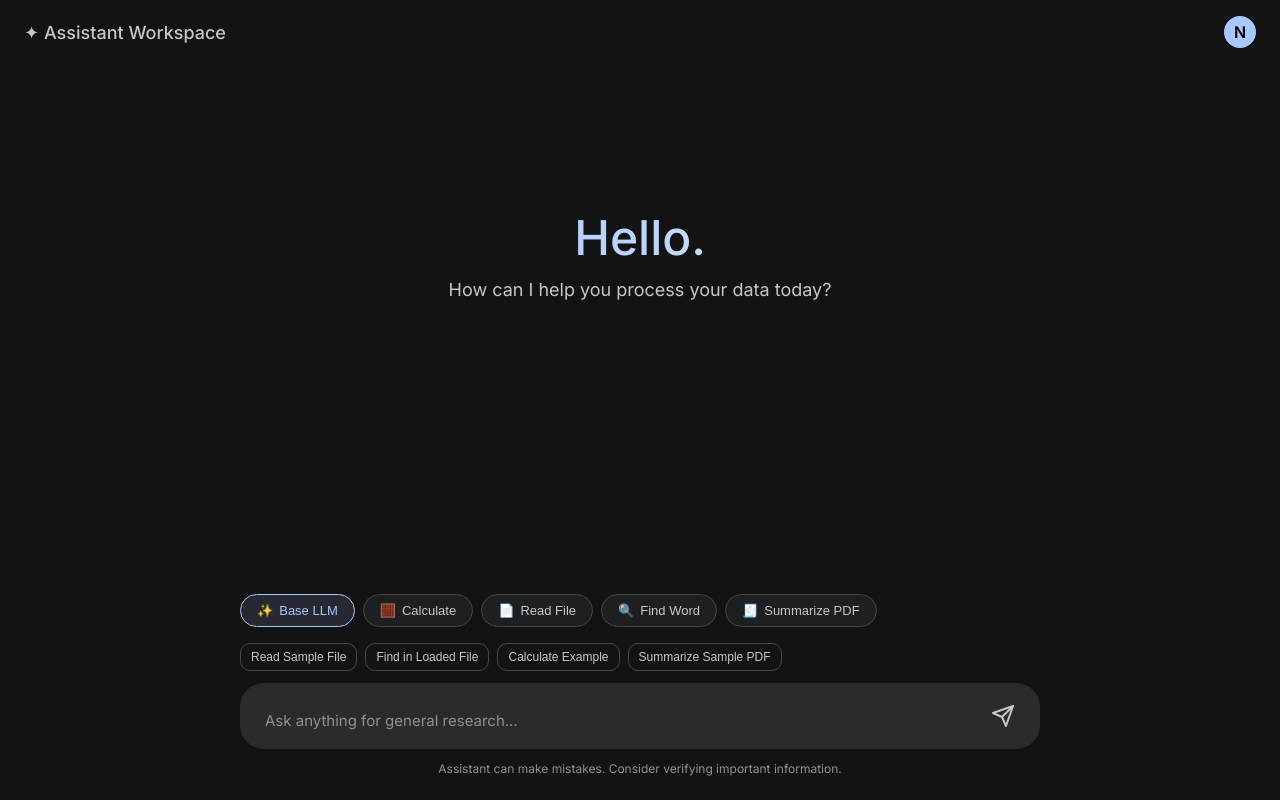
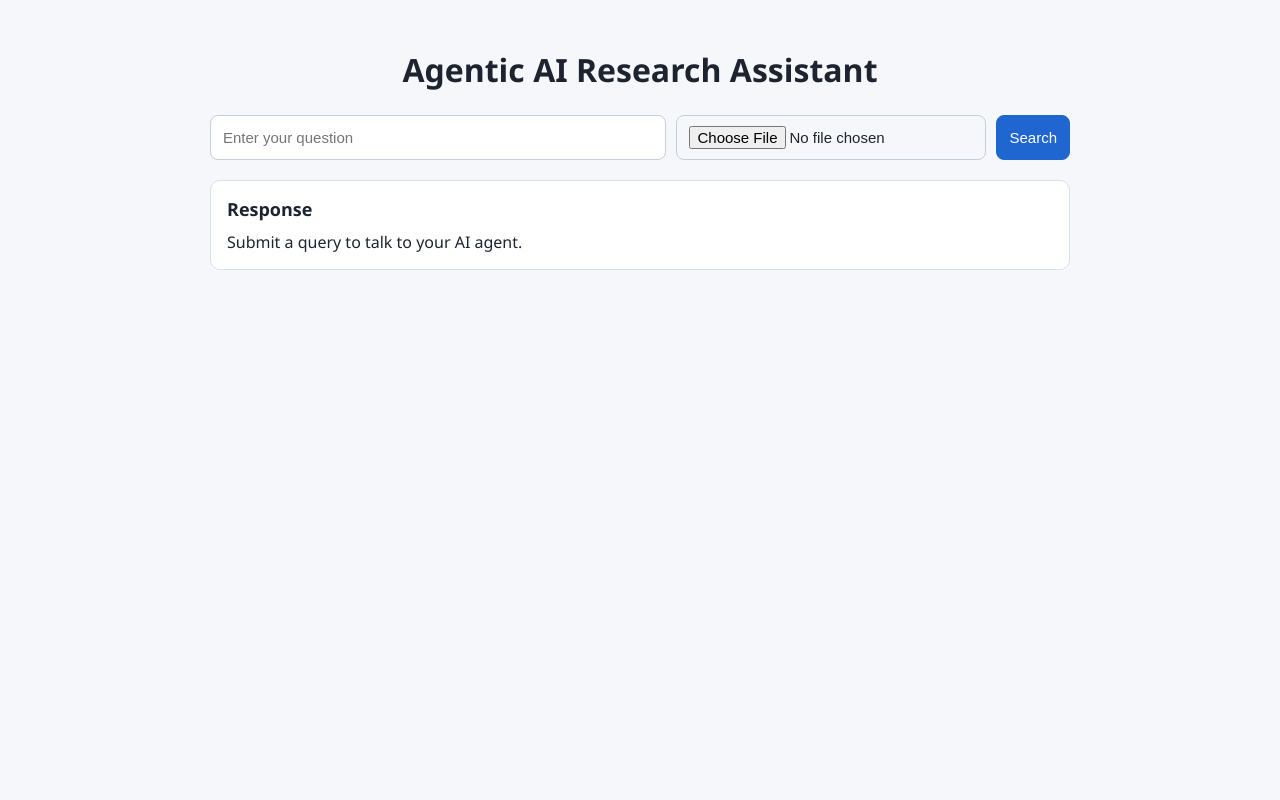
Before and after one commit to parthpalav/Lab-CA-1, a Flask app: page / in a window 1280 px wide. Run offline with Flask 3, Linux system fonts and the light colour scheme.

Commit message:
Add minimal web frontend and upload-enabled agent endpoint

```diff
--- a/app.py
+++ b/app.py
@@ -1,8 +1,10 @@
 from flask import Flask, request, jsonify, render_template
+from werkzeug.utils import secure_filename
 from agent.agent import run_agent
 import os
 
 app = Flask(__name__)
+UPLOAD_DIR = "uploads"
 
 @app.route("/")
 def index():
@@ -10,13 +12,40 @@ def index():
 
 @app.route("/chat", methods=["POST"])
 def chat():
-    data = request.get_json()
-    user_input = data.get("message", "").strip()
+    user_input = ""
+    uploaded_file = None
+
+    if request.content_type and "application/json" in request.content_type:
+        data = request.get_json(silent=True) or {}
+        user_input = data.get("message", "").strip()
+    else:
+        user_input = request.form.get("message", "").strip()
+        uploaded_file = request.files.get("file")
+
+    upload_note = ""
+    if uploaded_file and uploaded_file.filename:
+        os.makedirs(UPLOAD_DIR, exist_ok=True)
+        filename = secure_filename(uploaded_file.filename)
+        if not filename:
+            return jsonify({"error": "Invalid file name"}), 400
+
+        saved_path = os.path.join(UPLOAD_DIR, filename)
+        uploaded_file.save(saved_path)
+        run_agent(f"read {saved_path}")
+        upload_note = f"Loaded file: {filename}. "
+
     if not user_input:
+        if upload_note:
+            return jsonify({"response": upload_note + "Ask a question about the uploaded file."})
         return jsonify({"error": "Empty message"}), 400
+
     response = run_agent(user_input)
+    if upload_note:
+        response = upload_note + response
+
     return jsonify({"response": response})
 
 if __name__ == "__main__":
     os.makedirs("logs", exist_ok=True)
+    os.makedirs(UPLOAD_DIR, exist_ok=True)
     app.run(debug=True, port=5000)
--- a/requirements.txt
+++ b/requirements.txt
@@ -1,3 +1,4 @@
+Flask
 google-generativeai
 python-dotenv
 pymupdf
--- a/static/script.js
+++ b/static/script.js
@@ -1,130 +1,39 @@
-const chatArea = document.getElementById('chatArea');
-const welcomeScreen = document.getElementById('welcomeScreen');
-const userInput = document.getElementById('userInput');
+const form = document.getElementById("agentForm");
+const responseText = document.getElementById("responseText");
+const submitButton = form.querySelector("button");
 
-let activeTool = 'llm';
+form.addEventListener("submit", async (event) => {
+  event.preventDefault();
 
-function autoResize(el) {
-  el.style.height = 'auto';
-  el.style.height = Math.min(el.scrollHeight, 200) + 'px';
-}
+  const formData = new FormData(form);
+  const message = (formData.get("message") || "").toString().trim();
+  const file = formData.get("file");
 
-function handleKey(e) {
-  if (e.key === 'Enter' && !e.shiftKey) {
-    e.preventDefault();
-    sendMessage();
-  }
-}
-
-function selectTool(toolName) {
-  activeTool = toolName;
-
-  document.querySelectorAll('.tool-chip').forEach((chip) => {
-    chip.classList.remove('active');
-  });
-  const chip = document.querySelector(`[data-tool="${toolName}"]`);
-  if (chip) chip.classList.add('active');
-
-  const placeholders = {
-    llm: 'Ask anything for general research...',
-    calc: 'Enter expression, e.g. 25*8+40',
-    read: 'Enter file path, e.g. data/sample.txt or data/sample_pdf.pdf',
-    find: 'Enter keyword to find in the loaded document...',
-    summarize: 'Enter PDF path, e.g. data/sample_pdf.pdf',
-  };
-
-  userInput.placeholder = placeholders[toolName] || placeholders.llm;
-  userInput.focus();
-}
-
-function buildCommand(input) {
-  const text = input.trim();
-  if (!text) return '';
-
-  if (activeTool === 'calc') return `calculate ${text}`;
-  if (activeTool === 'read') return `read ${text}`;
-  if (activeTool === 'find') return `find ${text}`;
-  if (activeTool === 'summarize') return `summarize pdf ${text}`;
-  return text;
-}
-
-function runQuickAction(type) {
-  const examples = {
-    read: 'data/sample.txt',
-    find: 'agent',
-    calc: '2+3*10',
-    summarize: 'data/sample_pdf.pdf',
-  };
-
-  const tools = {
-    read: 'read',
-    find: 'find',
-    calc: 'calc',
-    summarize: 'summarize',
-  };
-
-  selectTool(tools[type]);
-  userInput.value = examples[type] || '';
-  autoResize(userInput);
-  sendMessage();
-}
-
-function appendMessage(sender, text) {
-  const msgDiv = document.createElement('div');
-  msgDiv.className = `message ${sender}`;
-
-  if (sender === 'bot') {
-    const icon = document.createElement('div');
-    icon.className = 'bot-icon';
-    icon.innerHTML = '✦';
-    msgDiv.appendChild(icon);
+  if (!message && (!file || !file.name)) {
+    responseText.textContent = "Please enter a query or upload a file.";
+    return;
   }
 
-  const bubble = document.createElement('div');
-  bubble.className = 'bubble';
-  bubble.textContent = text;
-  msgDiv.appendChild(bubble);
-
-  chatArea.appendChild(msgDiv);
-  chatArea.scrollTop = chatArea.scrollHeight;
-}
-
-function setSendingState(isSending) {
-  const sendBtn = document.getElementById('sendBtn');
-  sendBtn.disabled = isSending;
-  sendBtn.style.opacity = isSending ? '0.5' : '';
-}
-
-async function sendMessage() {
-  const raw = userInput.value.trim();
-  if (!raw) return;
-
-  if (welcomeScreen && welcomeScreen.style.display !== 'none') {
-    welcomeScreen.style.display = 'none';
-  }
-
-  const command = buildCommand(raw);
-  appendMessage('user', command);
-
-  userInput.value = '';
-  userInput.style.height = 'auto';
-  setSendingState(true);
+  submitButton.disabled = true;
+  responseText.textContent = "Thinking...";
 
   try {
-    const res = await fetch('/chat', {
-      method: 'POST',
-      headers: { 'Content-Type': 'application/json' },
-      body: JSON.stringify({ message: command }),
+    const response = await fetch("/chat", {
+      method: "POST",
+      body: formData
     });
 
-    const data = await res.json();
-    appendMessage('bot', data.response || data.error || 'No response.');
-  } catch (err) {
-    appendMessage('bot', 'Could not reach the backend.');
+    const data = await response.json();
+
+    if (!response.ok) {
+      responseText.textContent = data.error || "Something went wrong.";
+      return;
+    }
+
+    responseText.textContent = data.response || "No response from agent.";
+  } catch (error) {
+    responseText.textContent = "Request failed. Please try again.";
   } finally {
-    setSendingState(false);
-    userInput.focus();
+    submitButton.disabled = false;
   }
-}
-
-selectTool('llm');
+});
--- a/static/style.css
+++ b/static/style.css
@@ -1,272 +1,80 @@
-:root {
-  --bg-color: #131314;
-  --surface-color: #1E1F20;
-  --surface-hover: #2A2B2F;
-  --text-primary: #E3E3E3;
-  --text-secondary: #C4C7C5;
-  --border-color: #444746;
-  --accent-color: #A8C7FA;
-  --accent-bg: rgba(168, 199, 250, 0.12);
-}
-
 * {
   box-sizing: border-box;
-  margin: 0;
-  padding: 0;
 }
 
 body {
-  font-family: 'Inter', -apple-system, BlinkMacSystemFont, sans-serif;
-  background-color: var(--bg-color);
-  color: var(--text-primary);
-  display: flex;
-  flex-direction: column;
-  height: 100vh;
-  overflow: hidden;
+  margin: 0;
+  min-height: 100vh;
+  background: #f5f7fb;
+  color: #1d2430;
+  font-family: "Segoe UI", Tahoma, Geneva, Verdana, sans-serif;
 }
 
-/* Header */
-.app-header {
-  display: flex;
-  justify-content: space-between;
-  align-items: center;
-  padding: 16px 24px;
-  background-color: var(--bg-color);
-  z-index: 10;
+.container {
+  max-width: 900px;
+  margin: 0 auto;
+  padding: 48px 20px;
 }
 
-.logo {
-  font-size: 18px;
-  font-weight: 500;
-  color: var(--text-secondary);
-}
-
-.user-profile {
-  width: 32px;
-  height: 32px;
-  border-radius: 50%;
-  background-color: var(--accent-color);
-  color: #000;
-  display: flex;
-  align-items: center;
-  justify-content: center;
-  font-weight: 600;
-}
-
-/* Chat Area */
-.chat-container {
-  flex: 1;
-  overflow-y: auto;
-  padding: 24px 16px;
-  display: flex;
-  flex-direction: column;
-  align-items: center;
-  scroll-behavior: smooth;
-}
-
-.welcome-screen {
-  margin-top: 15vh;
+.agent-name {
+  margin: 0 0 24px;
+  font-size: 32px;
   text-align: center;
 }
 
-.welcome-screen h1 {
-  font-size: 48px;
-  font-weight: 500;
-  background: linear-gradient(90deg, #A8C7FA, #D3E3FD);
-  -webkit-background-clip: text;
-  -webkit-text-fill-color: transparent;
-  margin-bottom: 12px;
+.search-row {
+  display: grid;
+  grid-template-columns: 1fr auto auto;
+  gap: 10px;
+  margin-bottom: 20px;
 }
 
-.welcome-screen p {
-  color: var(--text-secondary);
+#query,
+#fileInput,
+button {
+  padding: 10px 12px;
+  font-size: 15px;
+  border: 1px solid #c5cede;
+  border-radius: 8px;
+}
+
+#query {
+  width: 100%;
+}
+
+button {
+  background: #1f66d1;
+  color: #fff;
+  border: 1px solid #1f66d1;
+  cursor: pointer;
+}
+
+button:disabled {
+  opacity: 0.7;
+  cursor: not-allowed;
+}
+
+.result-box {
+  background: #fff;
+  border: 1px solid #d8deea;
+  border-radius: 10px;
+  padding: 16px;
+}
+
+.result-box h2 {
+  margin: 0 0 10px;
   font-size: 18px;
 }
 
-/* Message Bubbles */
-.message {
-  width: 100%;
-  max-width: 800px;
-  display: flex;
-  gap: 16px;
-  margin-bottom: 24px;
+#responseText {
+  margin: 0;
+  white-space: pre-wrap;
+  word-break: break-word;
+  font-family: inherit;
 }
 
-.message.user {
-  flex-direction: row-reverse;
-}
-
-.message .bubble {
-  max-width: 80%;
-  padding: 12px 16px;
-  border-radius: 12px;
-  font-size: 15px;
-  line-height: 1.6;
-}
-
-.message.user .bubble {
-  background-color: var(--surface-color);
-  border-bottom-right-radius: 4px;
-}
-
-.message.bot .bubble {
-  background-color: transparent;
-}
-
-.bot-icon {
-  width: 30px;
-  height: 30px;
-  border-radius: 50%;
-  background: linear-gradient(135deg, #A8C7FA, #ffffff);
-  display: flex;
-  align-items: center;
-  justify-content: center;
-  font-size: 14px;
-  flex-shrink: 0;
-}
-
-/* Input Area */
-.input-wrapper {
-  padding: 16px 24px 24px;
-  background: linear-gradient(180deg, transparent, var(--bg-color) 20%);
-}
-
-.input-container {
-  max-width: 800px;
-  margin: 0 auto;
-  display: flex;
-  flex-direction: column;
-  gap: 12px;
-}
-
-/* Tool Toggles */
-.tool-selector {
-  display: flex;
-  gap: 8px;
-  overflow-x: auto;
-  padding-bottom: 4px;
-}
-
-.tool-selector::-webkit-scrollbar {
-  display: none;
-}
-
-.tool-chip {
-  background-color: var(--surface-color);
-  color: var(--text-secondary);
-  border: 1px solid var(--border-color);
-  padding: 8px 16px;
-  border-radius: 20px;
-  font-size: 13px;
-  font-weight: 500;
-  cursor: pointer;
-  display: flex;
-  align-items: center;
-  gap: 6px;
-  transition: all 0.2s;
-  white-space: nowrap;
-}
-
-.tool-chip:hover {
-  background-color: var(--surface-hover);
-}
-
-.tool-chip.active {
-  background-color: var(--accent-bg);
-  color: var(--accent-color);
-  border-color: var(--accent-color);
-}
-
-.quick-actions {
-  display: flex;
-  gap: 8px;
-  flex-wrap: wrap;
-}
-
-.quick-btn {
-  background-color: transparent;
-  color: var(--text-secondary);
-  border: 1px solid var(--border-color);
-  border-radius: 10px;
-  padding: 6px 10px;
-  font-size: 12px;
-  cursor: pointer;
-  transition: all 0.2s ease;
-}
-
-.quick-btn:hover {
-  background-color: var(--surface-hover);
-  color: var(--text-primary);
-}
-
-/* Input Box */
-.input-box {
-  background-color: var(--surface-color);
-  border-radius: 24px;
-  display: flex;
-  align-items: flex-end;
-  padding: 12px 16px;
-  border: 1px solid transparent;
-  transition: border-color 0.2s;
-}
-
-.input-box:focus-within {
-  background-color: var(--surface-hover);
-}
-
-textarea {
-  flex: 1;
-  background: transparent;
-  border: none;
-  color: var(--text-primary);
-  font-family: inherit;
-  font-size: 15px;
-  resize: none;
-  outline: none;
-  max-height: 200px;
-  padding: 4px 8px;
-  line-height: 1.5;
-}
-
-textarea::placeholder {
-  color: #8E918F;
-}
-
-.send-btn {
-  background: transparent;
-  border: none;
-  color: var(--text-secondary);
-  cursor: pointer;
-  padding: 8px;
-  border-radius: 50%;
-  display: flex;
-  align-items: center;
-  justify-content: center;
-  transition: color 0.2s, background-color 0.2s;
-}
-
-.send-btn:hover {
-  background-color: var(--surface-hover);
-  color: var(--accent-color);
-}
-
-.footer-text {
-  text-align: center;
-  font-size: 12px;
-  color: #8E918F;
-}
-
-/* Mobile Adjustments */
-@media (max-width: 600px) {
-  .welcome-screen h1 {
-    font-size: 32px;
-  }
-
-  .message .bubble {
-    max-width: 90%;
-  }
-
-  .input-wrapper {
-    padding: 12px 16px 16px;
+@media (max-width: 720px) {
+  .search-row {
+    grid-template-columns: 1fr;
   }
 }
--- a/templates/index.html
+++ b/templates/index.html
@@ -1,72 +1,27 @@
 <!DOCTYPE html>
 <html lang="en">
-
 <head>
   <meta charset="UTF-8">
-  <meta name="viewport" content="width=device-width, initial-scale=1.0, maximum-scale=1.0, user-scalable=no">
-  <title>Clean AI Assistant</title>
+  <meta name="viewport" content="width=device-width, initial-scale=1.0">
+  <title>Agentic AI Research Assistant</title>
   <link rel="stylesheet" href="/static/style.css">
-  <link href="https://fonts.googleapis.com/css2?family=Inter:wght@400;500;600&display=swap" rel="stylesheet">
 </head>
+<body>
+  <main class="container">
+    <h1 class="agent-name">Agentic AI Research Assistant</h1>
 
-<body>
+    <form id="agentForm" class="search-row">
+      <input id="query" name="message" type="text" placeholder="Enter your question" required>
+      <input id="fileInput" name="file" type="file" accept=".txt,.pdf">
+      <button type="submit">Search</button>
+    </form>
 
-  <header class="app-header">
-    <div class="logo">✦ Assistant Workspace</div>
-    <div class="user-profile">N</div>
-  </header>
-
-  <main class="chat-container" id="chatArea">
-    <div class="welcome-screen" id="welcomeScreen">
-      <h1>Hello.</h1>
-      <p>How can I help you process your data today?</p>
-    </div>
+    <section class="result-box">
+      <h2>Response</h2>
+      <pre id="responseText">Submit a query to talk to your AI agent.</pre>
+    </section>
   </main>
-
-  <footer class="input-wrapper">
-    <div class="input-container">
-
-      <div class="tool-selector">
-        <button class="tool-chip active" data-tool="llm" onclick="selectTool('llm')">
-          <span class="icon">✨</span> Base LLM
-        </button>
-        <button class="tool-chip" data-tool="calc" onclick="selectTool('calc')">
-          <span class="icon">🧮</span> Calculate
-        </button>
-        <button class="tool-chip" data-tool="read" onclick="selectTool('read')">
-          <span class="icon">📄</span> Read File
-        </button>
-        <button class="tool-chip" data-tool="find" onclick="selectTool('find')">
-          <span class="icon">🔍</span> Find Word
-        </button>
-        <button class="tool-chip" data-tool="summarize" onclick="selectTool('summarize')">
-          <span class="icon">🧾</span> Summarize PDF
-        </button>
-      </div>
-
-      <div class="quick-actions" id="quickActions">
-        <button class="quick-btn" onclick="runQuickAction('read')">Read Sample File</button>
-        <button class="quick-btn" onclick="runQuickAction('find')">Find in Loaded File</button>
-        <button class="quick-btn" onclick="runQuickAction('calc')">Calculate Example</button>
-        <button class="quick-btn" onclick="runQuickAction('summarize')">Summarize Sample PDF</button>
-      </div>
-
-      <div class="input-box">
-        <textarea id="userInput" placeholder="Ask a question or enter a command..." rows="1" oninput="autoResize(this)"
-          onkeydown="handleKey(event)"></textarea>
-        <button class="send-btn" id="sendBtn" onclick="sendMessage()">
-          <svg width="24" height="24" viewBox="0 0 24 24" fill="none" stroke="currentColor" stroke-width="2"
-            stroke-linecap="round" stroke-linejoin="round">
-            <line x1="22" y1="2" x2="11" y2="13"></line>
-            <polygon points="22 2 15 22 11 13 2 9 22 2"></polygon>
-          </svg>
-        </button>
-      </div>
-      <div class="footer-text">Assistant can make mistakes. Consider verifying important information.</div>
-    </div>
-  </footer>
 
   <script src="/static/script.js"></script>
 </body>
-
 </html>
```
Also changed, not shown: 5 other files.
